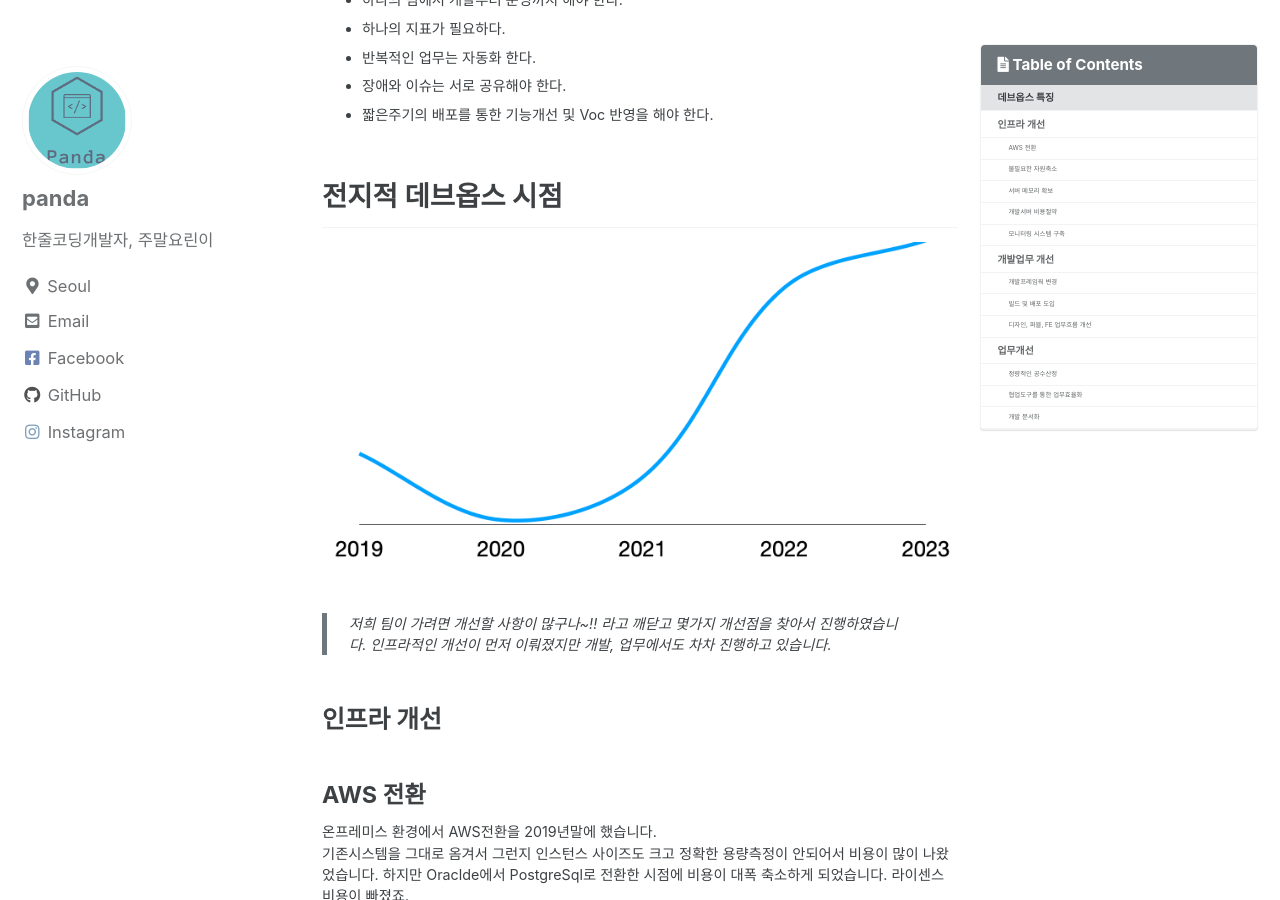
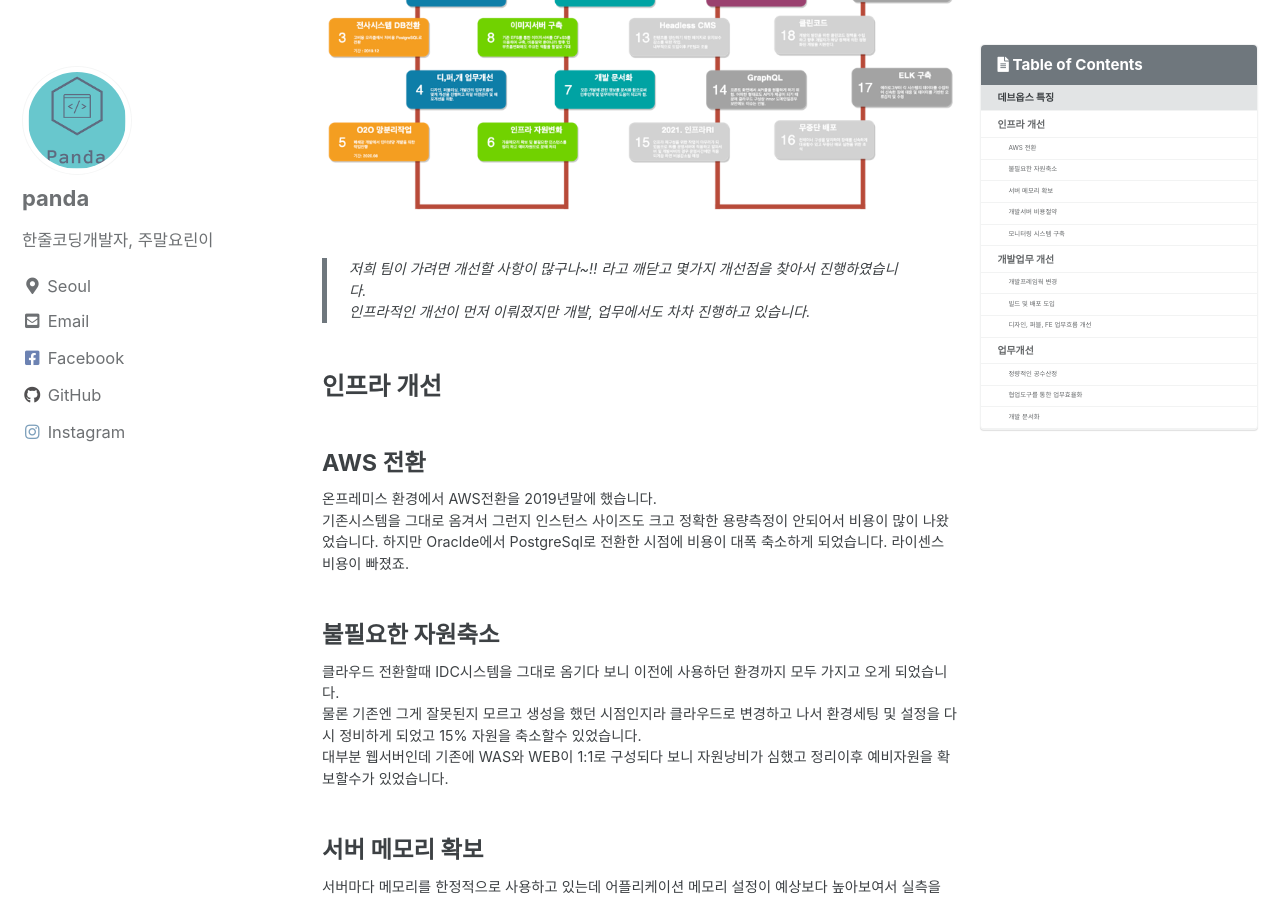
Before and after one commit to Armdiri/armdiri.github.io, a Jekyll site: the page built from _posts/2020-09-22-devops-post.md, in a window 1280 px wide and 900 px high, scrolled down 1186 px. Built offline with Jekyll 4.4.1, drawn with Linux system fonts in a browser that asks for light colours; cached includes are drawn as plain includes; comment, search, counter and statistics services are not loaded.

Commit message:
blog html add

```diff
--- a/_posts/2020-09-22-devops-post.md
+++ b/_posts/2020-09-22-devops-post.md
@@ -45,11 +43,10 @@ devops는 개발자가 개발,테스트,운영까지 모두다 하는걸 의미
 
 ## 전지적 데브옵스 시점
 
-![이미지2](/assets/images/devops/2020-09-25-02.png)
+![이미지2](/assets/images/devops/2020-09-25-07.png)
 
 > 저희 팀이 가려면 개선할 사항이 많구나~!! 라고 깨닫고 몇가지 개선점을 찾아서 진행하였습니다.
 > 인프라적인 개선이 먼저 이뤄졌지만 개발, 업무에서도 차차 진행하고 있습니다.
->
 
 ### 인프라 개선
 
```
Also changed, not shown: other parts of _posts/2020-09-22-devops-post.md (+0 -2 lines), assets/images/devops/2020-09-25-07.png (added).
